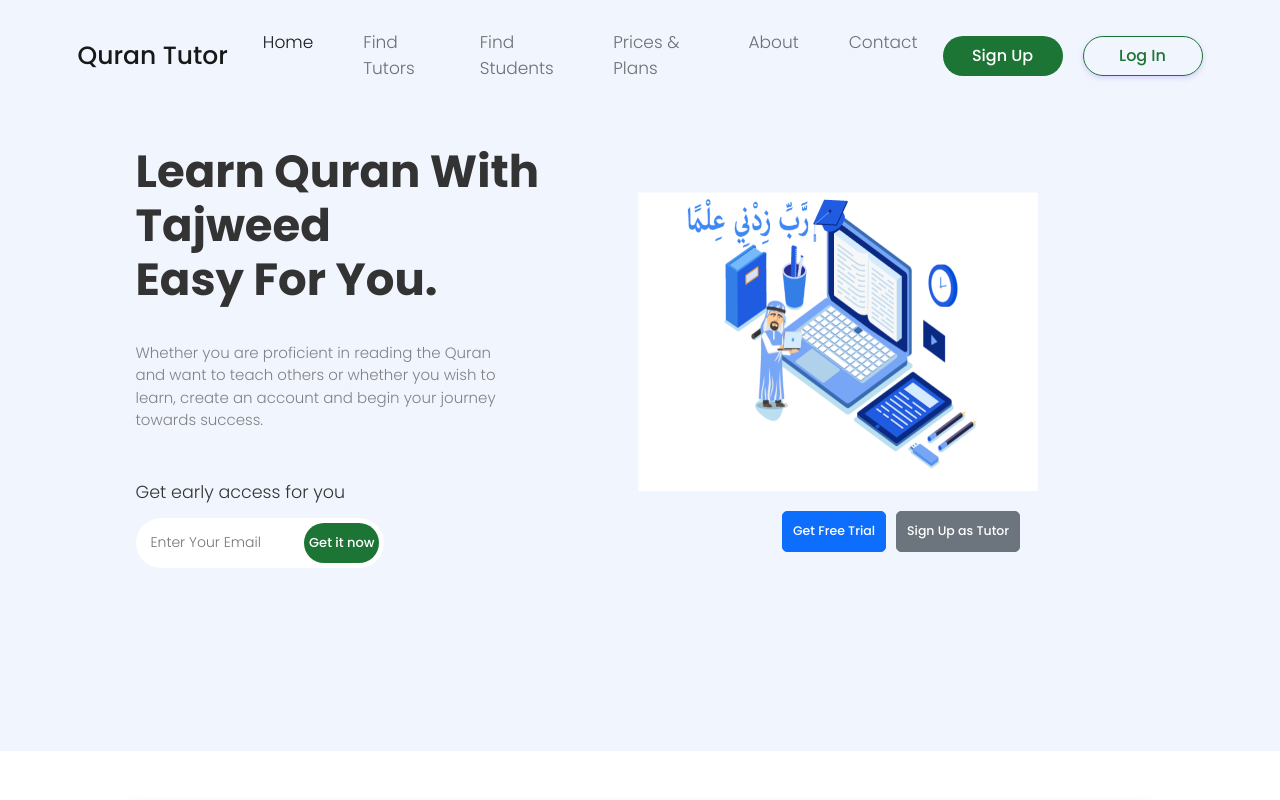
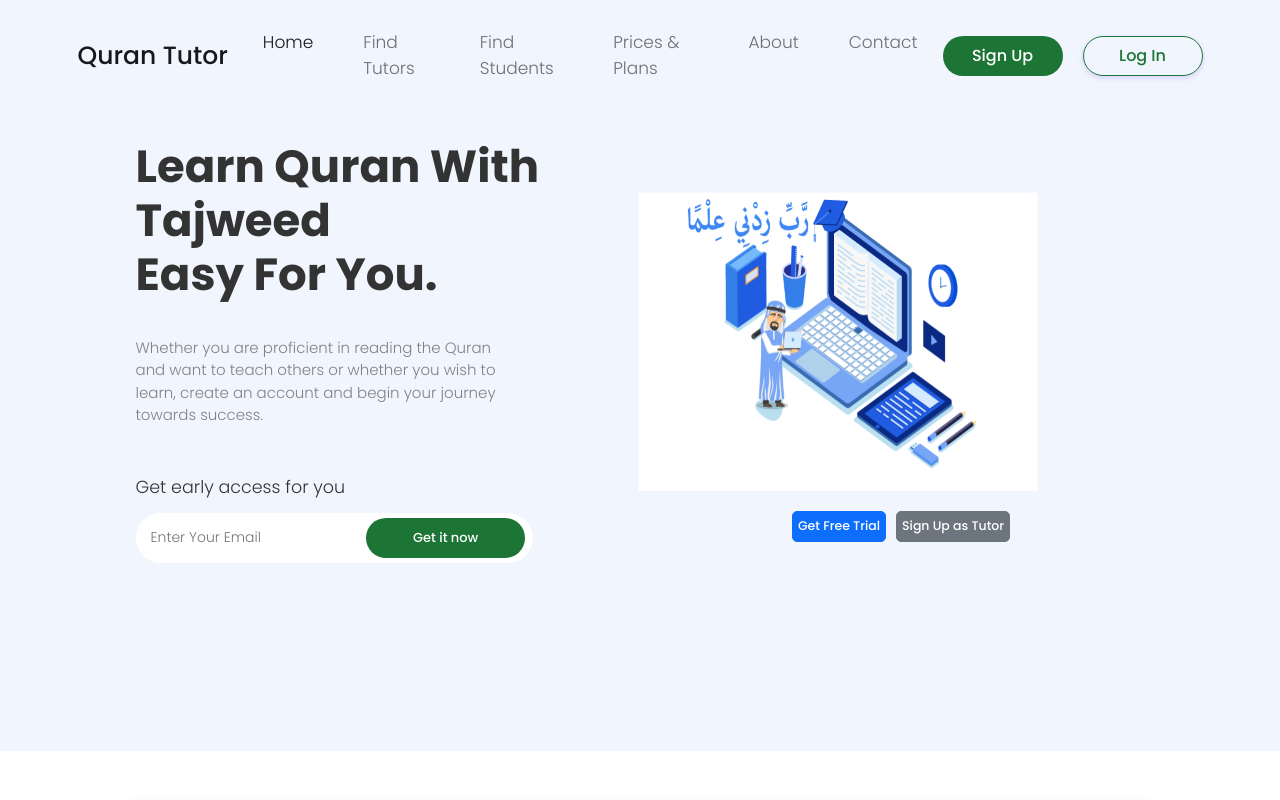
Before and after one commit to mohammadadnangm/quran-tutor-mern, a React (Create React App) app: page / in a window 1280 px wide. Shown: the top 800 px of the page. Built offline with nearby package versions, Linux system fonts and the light colour scheme.

Commit message:
GUI almost Complete

```diff
--- a/src/components/Header.css
+++ b/src/components/Header.css
@@ -36,6 +36,7 @@ header {
 
 .input-group {
   position: relative !important;
+  width: 160%;
 }
 
 .form-control-text {
@@ -55,7 +56,7 @@ header {
   color: #fff;
   background-color: var(--primary-color);
   height: 4rem;
-  width: 15%;
+  width: 20%;
   border-radius: 2rem !important;
   text-align: center;
   display: flex;
--- a/src/components/Header.js
+++ b/src/components/Header.js
@@ -35,10 +35,10 @@ const Header = () => {
                 className="img-fluid"
               />
               <div class="two-btn">
-                <button type="button" class="btn btn-primary btn-lg p-3 ">
+                <button type="button" class="btn btn-primary btn-lg p-2 ">
                   Get Free Trial
                 </button>
-                <button type="button" class="btn btn-secondary btn-lg p-3">
+                <button type="button" class="btn btn-secondary btn-lg p-2">
                   Sign Up as Tutor
                 </button>
               </div>
```
